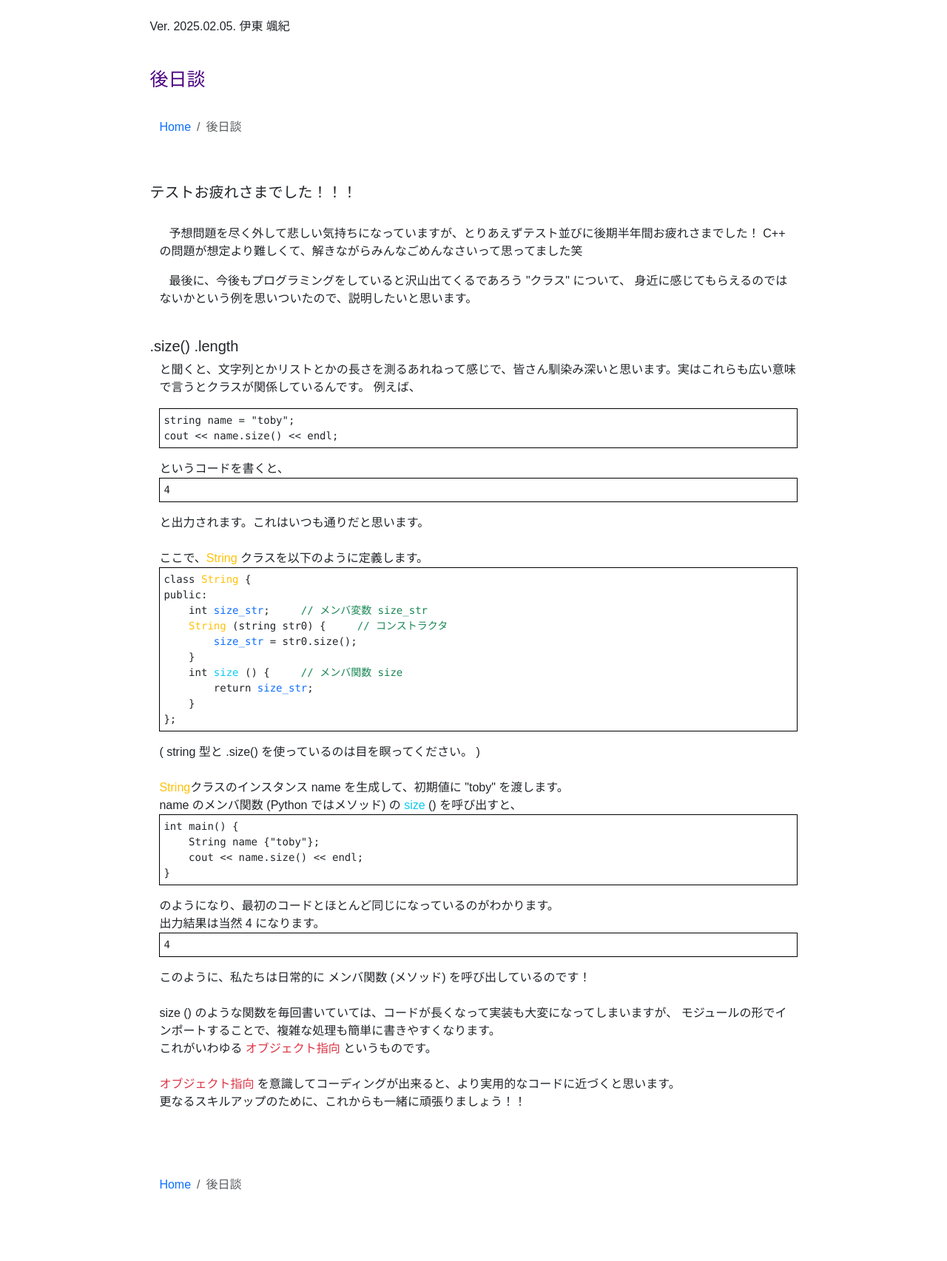
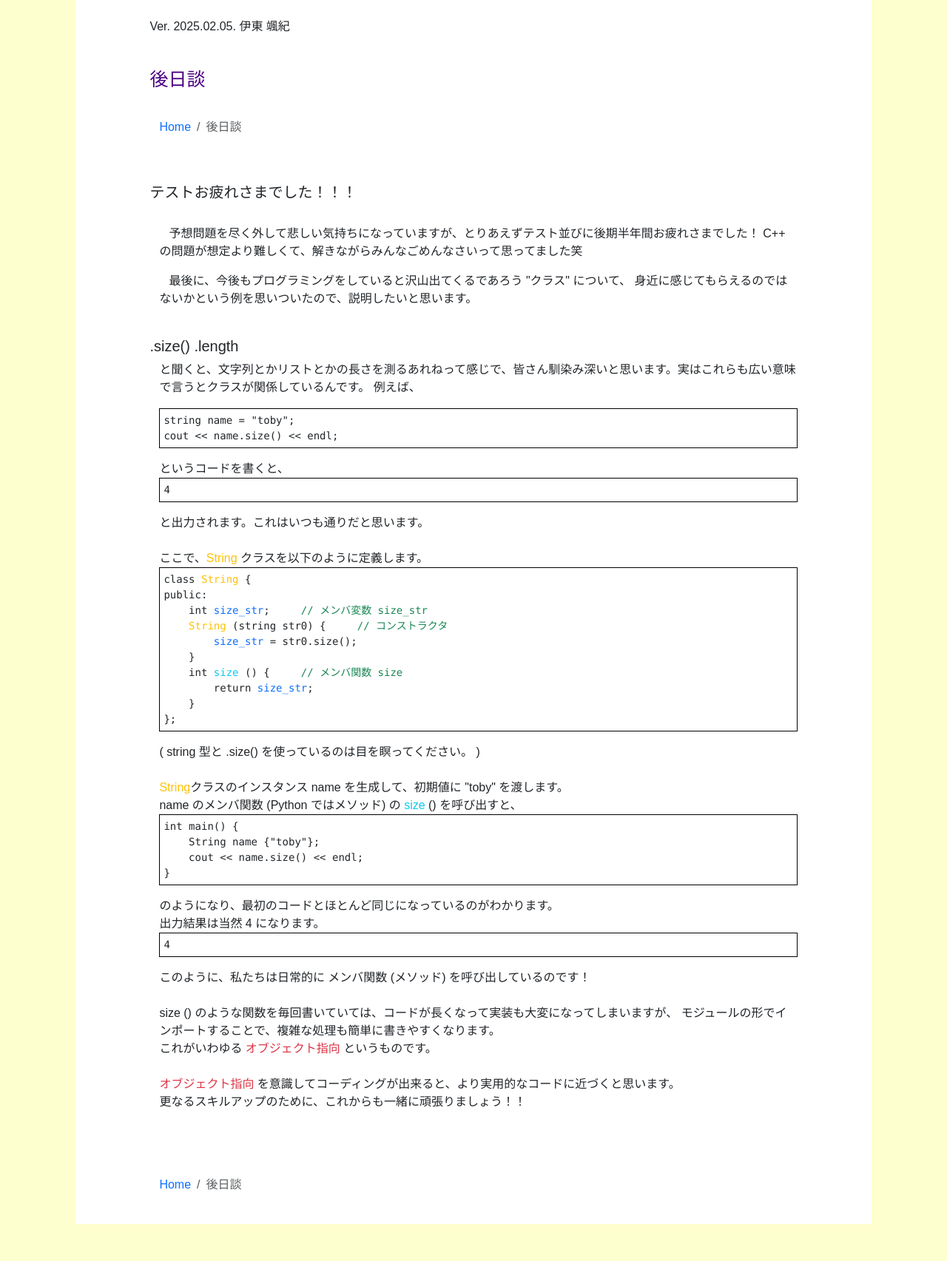
Before and after one commit to Phi110/f-management-system, a PHP site: page /test/sequel.html in a window 1280 px wide. Shown: the part 56-1761 px from the top of the page at 74% size. Run offline with PHP 8.4, Linux system fonts and the light colour scheme; some libraries are stand-ins or nearby versions; some web fonts are replaced.

Commit message:
Add files via upload

```diff
--- a/css/fms.css
+++ b/css/fms.css
@@ -23,7 +23,7 @@
 body {
     padding-top: 55px;
     padding-bottom: 50px;
-    transition: background-color 0.5s ease;
+    background-color: #feffce;
     font-family: 'Noto Sans JP body', sans-serif;
 }
 h1 {
```
